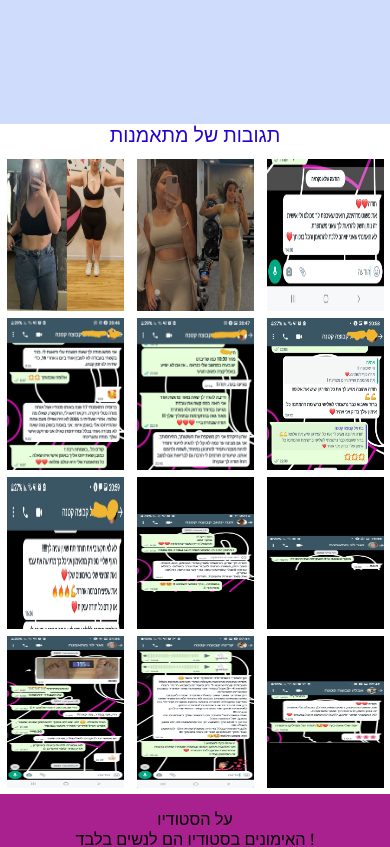
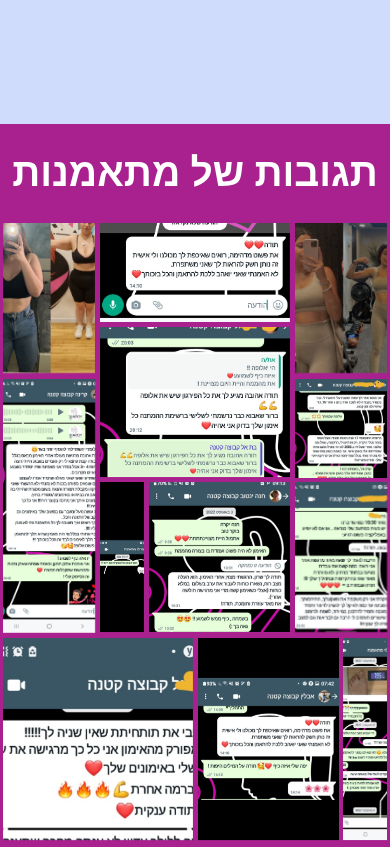
Before and after one commit to farucis/Sharon-Ft, a React (Create React App) app: page / in a window 390 px wide. Shown: the part 1060-1907 px from the top of the page. Built offline with nearby package versions, Linux system fonts and the light colour scheme.

Commit message:
Updating

```diff
--- a/src/screens/AboutMe/components/AboutMeCard/AboutMeCard.css
+++ b/src/screens/AboutMe/components/AboutMeCard/AboutMeCard.css
@@ -6,7 +6,7 @@
   padding: 5px;
   z-index: 5;
   box-shadow: 4px 4px 20px rgba(0, 0, 0, 0.3);
-  border-radius: 20px;
+  border-radius: 10px;
   width: 1160px;
   min-height: 560px;
   box-sizing: border-box;
@@ -45,7 +45,7 @@
   width: 610px;
   margin-top: 14px;
   left: -30px;
-  border-radius: 7%;
+  border-radius: 1%;
 }
 
 .gallery-image img {
--- a/src/screens/AboutMe/components/TrainingMethod/TrainingMethod.css
+++ b/src/screens/AboutMe/components/TrainingMethod/TrainingMethod.css
@@ -36,6 +36,7 @@
   font-size: 28px;
   color: white;
   width: 420px;
+  opacity: 0;
 }
 
 .self-image-container button {
--- a/src/screens/AboutMe/components/TrainingMethod/TrainingMethod.js
+++ b/src/screens/AboutMe/components/TrainingMethod/TrainingMethod.js
@@ -1,30 +1,8 @@
 import React from "react";
 import "./TrainingMethod.css";
-import IMAGES from "../../../../assets/pictures/IMAGES";
 import $ from "jquery";
-import StageCard from "./components/StageCard";
 import { scrollToTrainingOffset } from "./components/Function";
-
-const stagesDB = [
-  {
-    id: "s3",
-    title: "נבדק מדעית",
-    text: "לי אישית היה מאוד חשוב לפתח תוכנית שמתבססת על עקרונות מוכחים ומבוססים. אני רוצה שתשיגי תוצאות כמה שיותר מהר - והתוכנית שלי הוכחה מדעית כיעילה. הוא פותח על ידי רופאים אמיתיים לרפואת ספורט ולא על ידי מומחים מכריזים על עצמם.",
-    imageUrl: IMAGES[2],
-  },
-  {
-    id: "s2",
-    title: "אפשרי לכל אישה",
-    text: "לכל אישה יש את הזכות לגוף החלומות שלה. ולכל אישה יש את הזכות לתוכנית שישימה לכולם. אני אתן לך אימונים פשוטים שאת יכולה לעשות גם אם את עובדת או יש לך מעט זמן מסיבות משפחתיות. את צריכה רק כמה שעות בשבוע לשינוי הקבוע שלך.",
-    imageUrl: IMAGES[1],
-  },
-  {
-    id: "s1",
-    title: "אין דיאטת רעב",
-    text: "רוב הנשים נכשלות בדיאטה בגלל שהן גועות ברעב או מפספסות את המאכלים האהובים עליהן. אין זה פלא שהמוטיבציה אובדת. לכן התוכנית שלי מעוצבת בצורה כזו שגם את יכולה ליהנות ממנה - ולא צריך להסתדר בלעדיה לצמיתות. הטריק שלי הוא שאנחנו עובדים עם הגוף שלנו ולא נגדו",
-    imageUrl: IMAGES[0],
-  },
-];
+import Stages from "./components/Stages/Stages";
 
 const TrainingMethod = () => {
   $(window).scroll(scrollToTrainingOffset);
@@ -44,33 +22,7 @@ const TrainingMethod = () => {
           <button>להצטרף בקליק</button>
         </div>
       </div>
-      <div className="method-stages-container">
-        <div className="stages-title">
-          <h1>
-            <span>? </span>
-            <span>למה </span>
-            <span>אני </span>
-            <span>בטוחה </span>
-            <span>שזה </span>
-            <span>יעבוד </span>
-            <span>גם </span>
-            <span>לך</span>
-          </h1>
-        </div>
-        <div className="method-stages">
-          {stagesDB.map((item, index) => {
-            return (
-              <StageCard
-                key={index}
-                index={item.id}
-                imageUrl={item.imageUrl}
-                title={item.title}
-                text={item.text}
-              />
-            );
-          })}
-        </div>
-      </div>
+      <Stages />
     </div>
   );
 };
--- /dev/null
+++ b/src/screens/AboutMe/components/TrainingMethod/components/Stages/Stages.js
@@ -0,0 +1,58 @@
+import React from "react";
+import StageCard from "../StageCard";
+import IMAGES from "../../../../../../assets/pictures/IMAGES";
+
+const Stages = () => {
+  return (
+    <div className="method-stages-container">
+      <div className="stages-title">
+        <h1>
+          <span>? </span>
+          <span>למה </span>
+          <span>אני </span>
+          <span>בטוחה </span>
+          <span>שזה </span>
+          <span>יעבוד </span>
+          <span>גם </span>
+          <span>לך</span>
+        </h1>
+      </div>
+      <div className="method-stages">
+        {stagesDB.map((item, index) => {
+          return (
+            <StageCard
+              key={index}
+              index={item.id}
+              imageUrl={item.imageUrl}
+              title={item.title}
+              text={item.text}
+            />
+          );
+        })}
+      </div>
+    </div>
+  );
+};
+
+export default Stages;
+
+const stagesDB = [
+  {
+    id: "s3",
+    title: "נבדק מדעית",
+    text: "לי אישית היה מאוד חשוב לפתח תוכנית שמתבססת על עקרונות מוכחים ומבוססים. אני רוצה שתשיגי תוצאות כמה שיותר מהר - והתוכנית שלי הוכחה מדעית כיעילה. הוא פותח על ידי רופאים אמיתיים לרפואת ספורט ולא על ידי מומחים מכריזים על עצמם.",
+    imageUrl: IMAGES[2],
+  },
+  {
+    id: "s2",
+    title: "אפשרי לכל אישה",
+    text: "לכל אישה יש את הזכות לגוף החלומות שלה. ולכל אישה יש את הזכות לתוכנית שישימה לכולם. אני אתן לך אימונים פשוטים שאת יכולה לעשות גם אם את עובדת או יש לך מעט זמן מסיבות משפחתיות. את צריכה רק כמה שעות בשבוע לשינוי הקבוע שלך.",
+    imageUrl: IMAGES[1],
+  },
+  {
+    id: "s1",
+    title: "אין דיאטת רעב",
+    text: "רוב הנשים נכשלות בדיאטה בגלל שהן גועות ברעב או מפספסות את המאכלים האהובים עליהן. אין זה פלא שהמוטיבציה אובדת. לכן התוכנית שלי מעוצבת בצורה כזו שגם את יכולה ליהנות ממנה - ולא צריך להסתדר בלעדיה לצמיתות. הטריק שלי הוא שאנחנו עובדים עם הגוף שלנו ולא נגדו",
+    imageUrl: IMAGES[0],
+  },
+];
--- a/src/screens/CustomerProcesses/CustomerProcesses.css
+++ b/src/screens/CustomerProcesses/CustomerProcesses.css
@@ -1,60 +1,142 @@
-.customer-processes-body {
+.customer-processes-container {
   align-items: center;
   justify-content: center;
   display: flex;
+  width: 100%;
+  flex-direction: column;
 }
-.customer-processes-container {
-  display: flex;
-  flex-direction: column;
-  align-items: center;
-  background-color: rgb(255, 255, 255);
-  width: 80%;
+.title-container {
+  font-size: larger;
+  width: 100%;
 }
-.customer-processes-container img {
-  height: 300px;
-  width: 300px;
+
+.images-container {
+  display: grid;
+  grid-template-columns: repeat(8, 1fr);
+  grid-template-rows: repeat(12, 5vw);
+  grid-gap: 12px;
+}
+.images-container img {
+  height: 100%;
+  width: 100%;
+  object-fit: cover;
   cursor: pointer;
 }
-.images-container {
-  display: grid;
-  grid-template-columns: auto auto auto auto;
-  padding-top: 10px;
-  width: 100%;
+
+.image-container:nth-child(1) {
+  grid-column-start: 1;
+  grid-column-end: 3;
+  grid-row-start: 1;
+  grid-row-end: 4;
 }
+.image-container:nth-child(3) { /*1*/
+  grid-column-start: 3;
+  grid-column-end: 7;
+  grid-row-start: 1;
+  grid-row-end: 3;
+}
+.image-container:nth-child(2) { /*2*/
+  grid-column-start: 7;
+  grid-column-end: 9;
+  grid-row-start: 1;
+  grid-row-end: 4;
+}
+.image-container:nth-child(4) { /*3*/
+  grid-column-start: 7;
+  grid-column-end: 9;
+  grid-row-start: 4;
+  grid-row-end: 6;
+}
+.image-container:nth-child(6) { /*4*/
+  grid-column-start: 3;
+  grid-column-end: 7;
+  grid-row-start: 3;
+  grid-row-end: 6;
+}
+.image-container:nth-child(11) { /*6*/
+  grid-column-start: 1;
+  grid-column-end: 3;
+  grid-row-start: 4;
+  grid-row-end: 9;
+}
+.image-container:nth-child(9) { /*7*/
+  grid-column-start: 3;
+  grid-column-end: 4;
+  grid-row-start: 6;
+  grid-row-end: 9;
+}
+.image-container:nth-child(8) { /*8*/
+
+  grid-column-start: 4;
+  grid-column-end: 7;
+  grid-row-start: 6;
+  grid-row-end: 9;
+}
+.image-container:nth-child(5) { /*9*/
+  grid-column-start: 7;
+  grid-column-end: 9;
+  grid-row-start: 6;
+  grid-row-end: 9;
+}
+.image-container:nth-child(7) { /*10*/
+
+  grid-column-start: 1;
+  grid-column-end: 5;
+  grid-row-start: 9;
+  grid-row-end: 13;
+}
+.image-container:nth-child(10) { /*11*/
+  grid-column-start: 8;
+  grid-column-end: 9;
+  grid-row-start: 9;
+  grid-row-end: 13;
+}
+.image-container:nth-child(12) { /*12*/
+  grid-column-start: 5;
+  grid-column-end: 8;
+  grid-row-start: 9;
+  grid-row-end: 13;
+}
+
 .image-container {
-  padding: 10px;
-  animation-fill-mode: backwards;
-
+  opacity: 0;
 }
 .image-container :hover {
-  transform: scale(1.1);
-  transition: all 0.3s ease-in;
-
+  transform: scale(1.03);
+  z-index: 44px;
+  transition: all 0.2s ease-in;
+  border-radius: 10px;
 }
 
-.title-container {
-  font-size: larger;
-  color: rgb(34, 3, 208);
+@keyframes fade-in-up-bounce {
+  0% {
+    opacity: 0;
+    transform: translate3d(0, 100%, 0);
+  }
+
+  50% {
+    opacity: 1;
+    transform: translate3d(0, 0, 0);
+    transform: scale(0.3);
+  }
+  50% {
+    transform: scale(1.05);
+  }
+  70% {
+    transform: scale(0.9);
+  }
+  100% {
+    opacity: 1;
+    transform: scale(1);
+  }
 }
 
 @media screen and (max-width: 1110px) {
-  .customer-processes-container {
-    width: 100%;
-  }
   .images-container {
-    grid-template-columns: auto auto auto;
-    width: 100vw;
-  }
-  .image-container {
-    padding: 1px;
-    transition: all 0.3s ease-in;
-  }
-  .image-container :hover {
-    transform: scale(1.05);
-    transition: all 0.3s ease-in;
-  }
-  .customer-processes-container img {
-    height: 18vh;
-    width: 30vw;
+    padding:  0 3px;
+    display: grid;
+    grid-template-columns: repeat(8, 1fr);
+    grid-template-rows: repeat(12, 12vw);
+    grid-gap: 5px;
   }
 }
--- a/src/screens/CustomerProcesses/CustomerProcesses.js
+++ b/src/screens/CustomerProcesses/CustomerProcesses.js
@@ -1,13 +1,30 @@
 import React from "react";
 import "./CustomerProcesses.css";
+import $ from "jquery";
 
 import IMAGES from "../../assets/pictures/IMAGES";
 const CustomerProcesses = () => {
+  $(window).scroll(function () {
+    for (let i = 1; i <= $(".image-container").length; i++) {
+      const imageTop =
+        $(`.image-container:nth-child(${i})`).offset().top - $(window).height();
+
+      $(`.image-container:nth-child(${i})`).css({
+        animation: function () {
+          if ($(window).scrollTop() > imageTop - 10) {
+            return `fade-in-up-bounce 800ms ${0.14 * i}s linear both`;
+          } else {
+            return "none";
+          }
+        },
+      });
+    }
+  });
+
   return (
-    <div className="customer-processes-body">
-      <div className="customer-processes-container">
+    <div id="cusPro" className="customer-processes-container">
       <div className="title-container">
-          <li> תגובות של מתאמנות</li>
+        <h1> תגובות של מתאמנות</h1>
       </div>
       <div className="images-container">
         {IMAGES.map((image, index) => {
@@ -19,7 +36,6 @@ const CustomerProcesses = () => {
         })}
       </div>
     </div>
-    </div>
   );
 };
 
--- a/src/screens/HeaderVideo/HeaderVideo.js
+++ b/src/screens/HeaderVideo/HeaderVideo.js
@@ -15,6 +15,7 @@ const HeaderVideo = () => {
           muted
           autoplay
           playsinline
+          preload="auto"
           src="${videoBg}"
 ƒ        />,
       `,
```
Also changed, not shown: 1 other file (tests, documents, lock files or other folders). Lines whose indentation alone changed are shown as unchanged.
